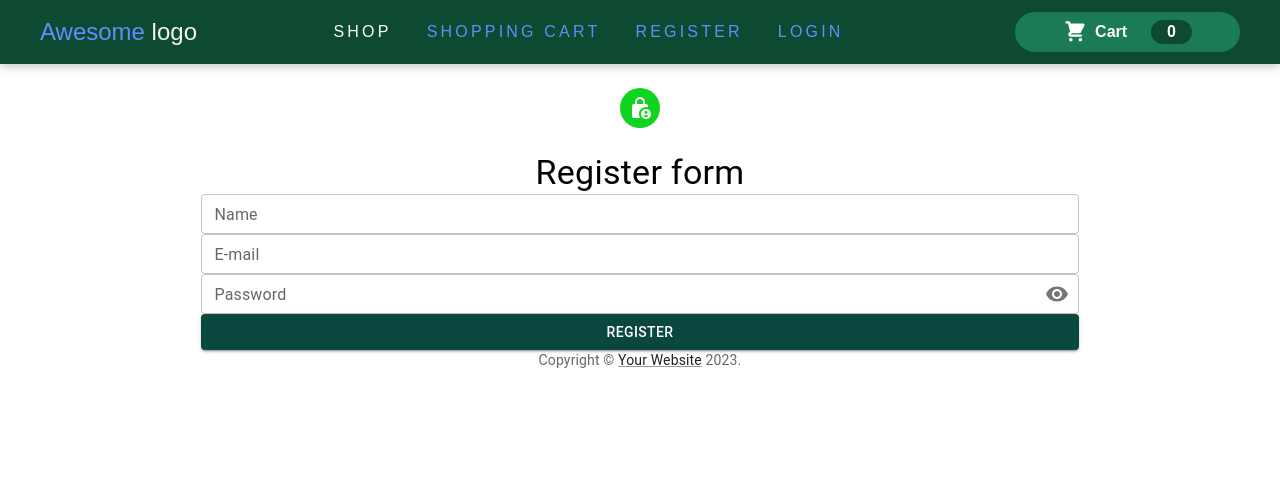
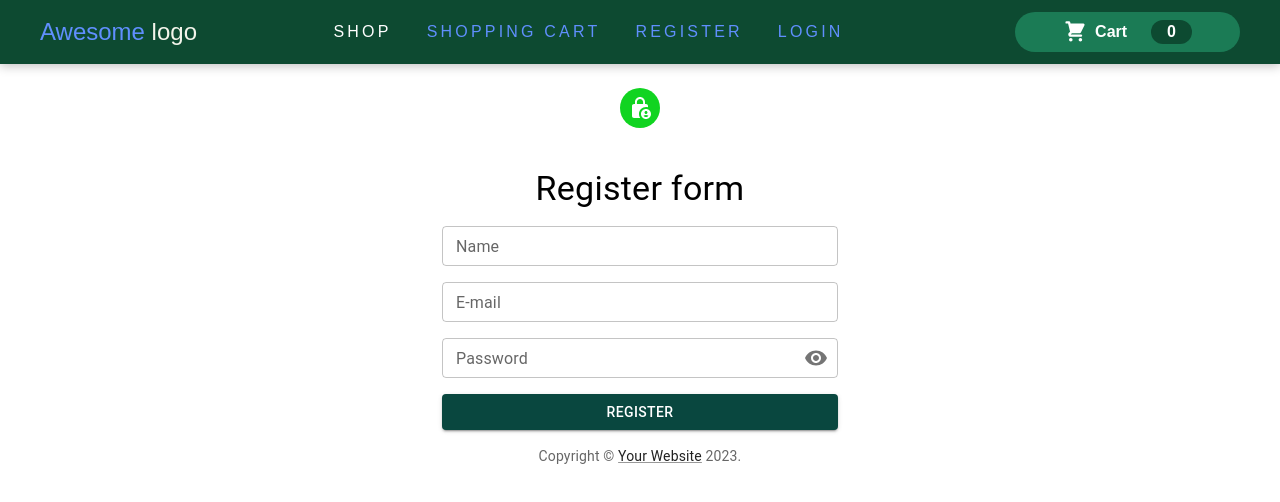
Before and after one commit to AntonVak/delivery-food-eliftech, a React (Create React App) app: page /register in a window 1280 px wide. Shown: the top 502 px of the page. Built offline with nearby package versions, Linux system fonts and the light colour scheme.

Commit message:
changes comp register

```diff
--- a/src/components/RegisterForm/RegisterForm.jsx
+++ b/src/components/RegisterForm/RegisterForm.jsx
@@ -1,10 +1,12 @@
-import { Button, Typography } from "@mui/material";
+import { Avatar, Box, Button, Typography } from "@mui/material";
+import LockPersonIcon from "@mui/icons-material/LockPerson";
 import { useForm } from "react-hook-form";
 import Copyright from "../Copyright/Copyright";
 import InputField from "../UI/FormFields/InputFields";
 import InputPassword from "../UI/FormFields/InputPassword";
 import { yupResolver } from "@hookform/resolvers/yup";
-import { userSchema } from "../../shared/schemaYup/schema";
+import { userSchema } from "./inputSchema";
+import { styles } from "./RegisterFormStyle";
 
 const RegisterForm = () => {
   const { handleSubmit, reset, control } = useForm({
@@ -14,7 +16,7 @@ const RegisterForm = () => {
       password: "",
     },
     mode: "onTouched",
-    resolver: yupResolver(userSchema)
+    resolver: yupResolver(userSchema),
   });
 
   const onSubmit = (data) => {
@@ -22,17 +24,17 @@ const RegisterForm = () => {
     // reset();
   };
 
-  const styles = {
-    сopyright: { mt: 1 },
-  };
   return (
     <>
+      <Avatar sx={{ m: 1, bgcolor: "secondary.main" }}>
+        <LockPersonIcon />
+      </Avatar>
       <Typography variant="h4" component="h2" mt={2}>
         Register form
       </Typography>
-      <form onSubmit={handleSubmit(onSubmit)}>
-        <InputField control={control} name="name" label="Name"  />
-        <InputField control={control} name="email" label="E-mail"/>
+      <Box component="form" sx={styles.form} onSubmit={handleSubmit(onSubmit)}>
+        <InputField control={control} name="name" label="Name" />
+        <InputField control={control} name="email" label="E-mail" />
         <InputPassword
           control={control}
           name="password"
@@ -42,8 +44,8 @@ const RegisterForm = () => {
         <Button type="submit" fullWidth variant="contained">
           Register
         </Button>
-      </form>
-      <Copyright sx={styles.сopyright} />
+      </Box>
+      <Copyright />
     </>
   );
 };
--- /dev/null
+++ b/src/components/RegisterForm/RegisterFormStyle.js
@@ -0,0 +1,11 @@
+export const styles = {
+  form: {
+    display: "flex",
+    flexDirection: "column",
+    gap: "1rem",
+    width: "100%",
+  },
+  button: {
+    marginTop: "1rem",
+  },
+};
--- /dev/null
+++ b/src/components/RegisterForm/inputSchema.js
@@ -0,0 +1,15 @@
+import * as yup from "yup";
+
+
+
+export const userSchema = yup
+  .object().shape({
+    name: yup
+      .string()
+      .required("First Name is required")
+      .min(3, "Min 3 characters"),
+    password: yup.string().required('This field is required').min(3).max(16),
+  })
+  .required();
+
+//
--- a/src/pages/Register/Register.jsx
+++ b/src/pages/Register/Register.jsx
@@ -1,21 +1,14 @@
 import RegisterForm from "../../components/RegisterForm/RegisterForm";
-import { Container } from "../../shared/constants/GlobalStyles";
-import { ContainerFlex, FlexDirec, SectionStyl } from "./RegisterPage.styled";
-import LockPersonIcon from "@mui/icons-material/LockPerson";
-import { Avatar } from "@mui/material";
+import { FlexDirec } from "./RegisterPage.styled";
+import MainContainer from "../../shared/style/MainContainer";
 
 const RegisterPage = () => {
   return (
-    <SectionStyl>
-      <ContainerFlex>
-        <FlexDirec>
-          <Avatar sx={{ m: 1, bgcolor: 'secondary.main' }}>
-            <LockPersonIcon />
-          </Avatar>
-          <RegisterForm />
-        </FlexDirec>
-      </ContainerFlex>
-    </SectionStyl>
+    <MainContainer>
+      <FlexDirec>
+        <RegisterForm />
+      </FlexDirec>
+    </MainContainer>
   );
 };
 
--- a/src/pages/Register/RegisterPage.styled.jsx
+++ b/src/pages/Register/RegisterPage.styled.jsx
@@ -10,8 +10,8 @@ export const ContainerFlex = styled.div`
   justify-content: center;
 `;
 export const FlexDirec = styled.div`
-display: flex;
+  display: flex;
   flex-direction: column;
-
+  gap: 1rem;
   align-items: center;
 `;
```
